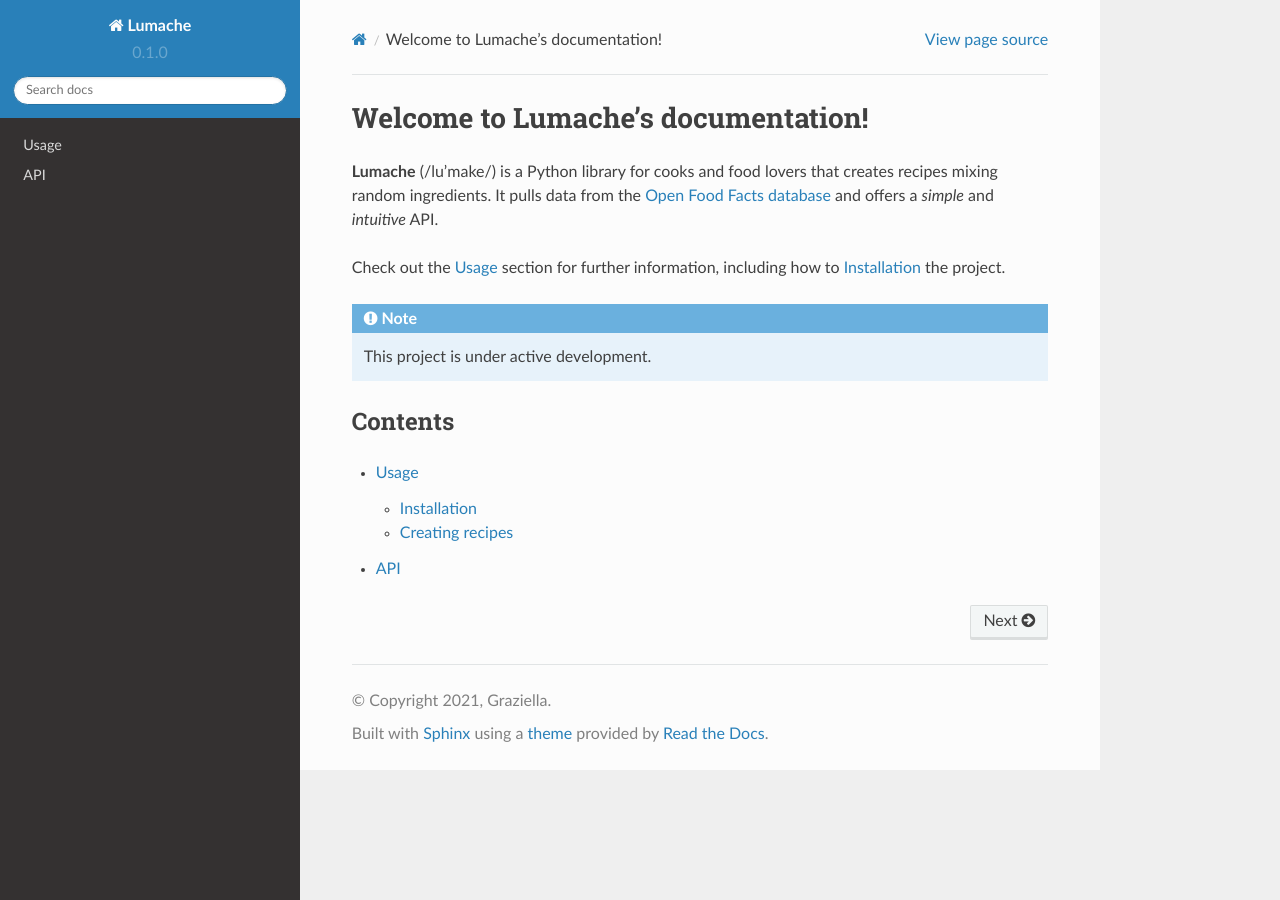
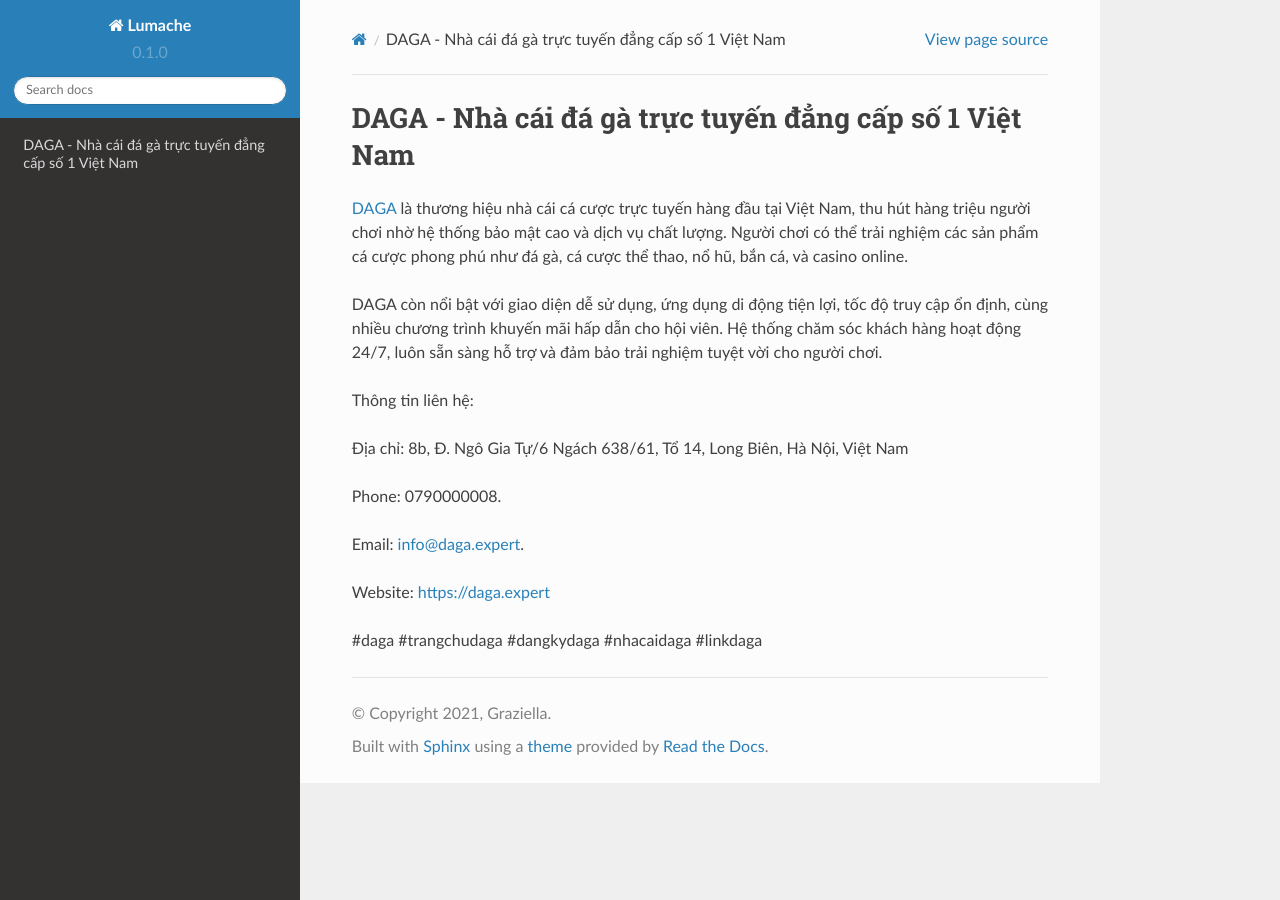
Before and after one commit to luongchanvien962/daga.expert, a Sphinx documentation site: the page built from docs/source/index.rst, in a window 1280 px wide. Built offline with Sphinx 7.4.7 and the Read the Docs theme 2.0.0, drawn with Linux system fonts in a browser that asks for light colours.

Commit message:
Update index.rst

```diff
--- a/docs/source/index.rst
+++ b/docs/source/index.rst
@@ -1,22 +1,18 @@
-Welcome to Lumache's documentation!
+DAGA - Nhà cái đá gà trực tuyến đẳng cấp số 1 Việt Nam
 ===================================
 
-**Lumache** (/lu'make/) is a Python library for cooks and food lovers
-that creates recipes mixing random ingredients.
-It pulls data from the `Open Food Facts database <https://world.openfoodfacts.org/>`_
-and offers a *simple* and *intuitive* API.
+`DAGA  <https://daga.expert>`_ là thương hiệu nhà cái cá cược trực tuyến hàng đầu tại Việt Nam, thu hút hàng triệu người chơi nhờ hệ thống bảo mật cao và dịch vụ chất lượng. Người chơi có thể trải nghiệm các sản phẩm cá cược phong phú như đá gà, cá cược thể thao, nổ hũ, bắn cá, và casino online.
 
-Check out the :doc:`usage` section for further information, including
-how to :ref:`installation` the project.
+DAGA còn nổi bật với giao diện dễ sử dụng, ứng dụng di động tiện lợi, tốc độ truy cập ổn định, cùng nhiều chương trình khuyến mãi hấp dẫn cho hội viên. Hệ thống chăm sóc khách hàng hoạt động 24/7, luôn sẵn sàng hỗ trợ và đảm bảo trải nghiệm tuyệt vời cho người chơi.
 
-.. note::
+Thông tin liên hệ:
 
-   This project is under active development.
+Địa chỉ: 8b, Đ. Ngô Gia Tự/6 Ngách 638/61, Tổ 14, Long Biên, Hà Nội, Việt Nam
 
-Contents
---------
+Phone: 0790000008.
 
-.. toctree::
+Email: info@daga.expert.
 
-   usage
-   api
+Website: https://daga.expert
+
+#daga #trangchudaga #dangkydaga #nhacaidaga #linkdaga
```
